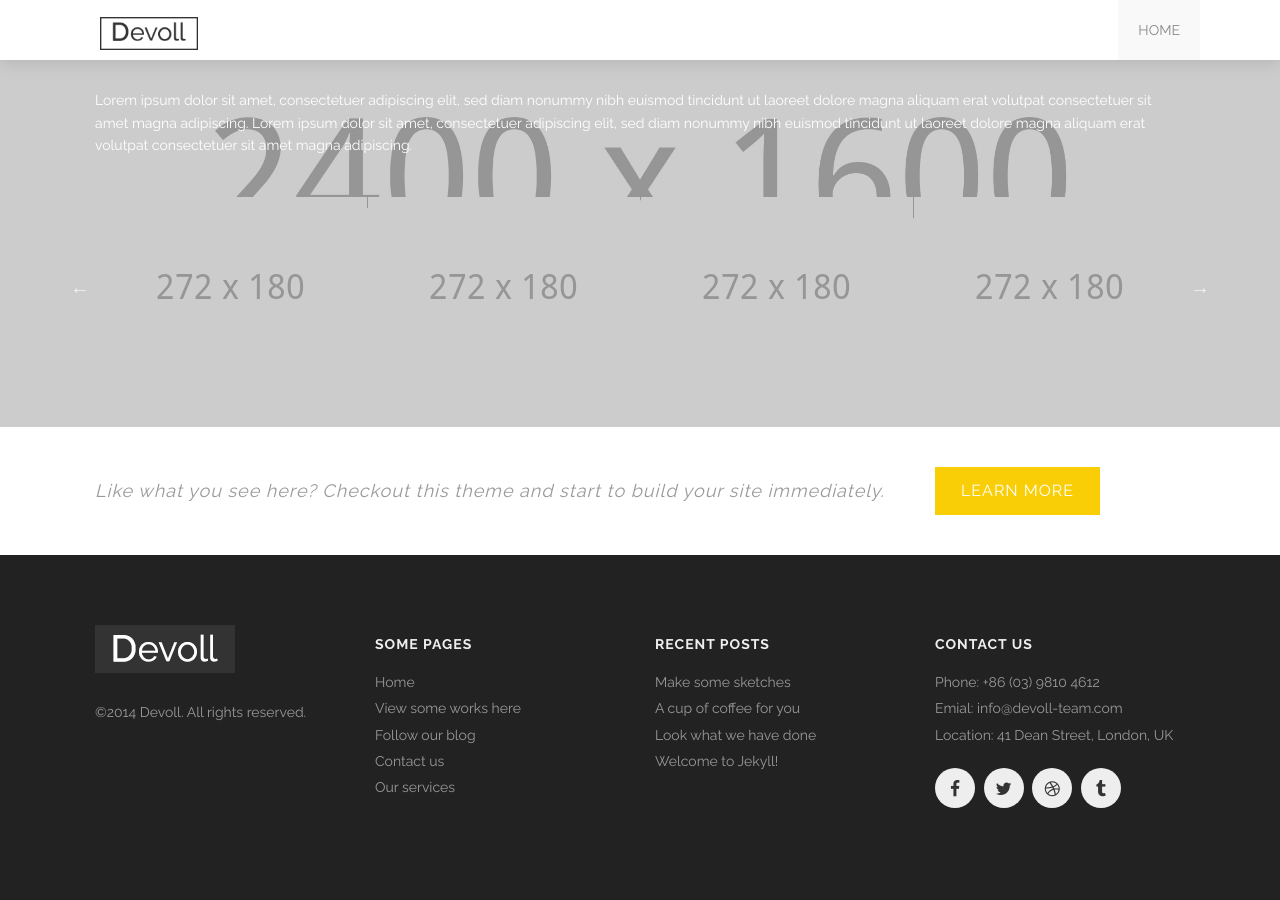
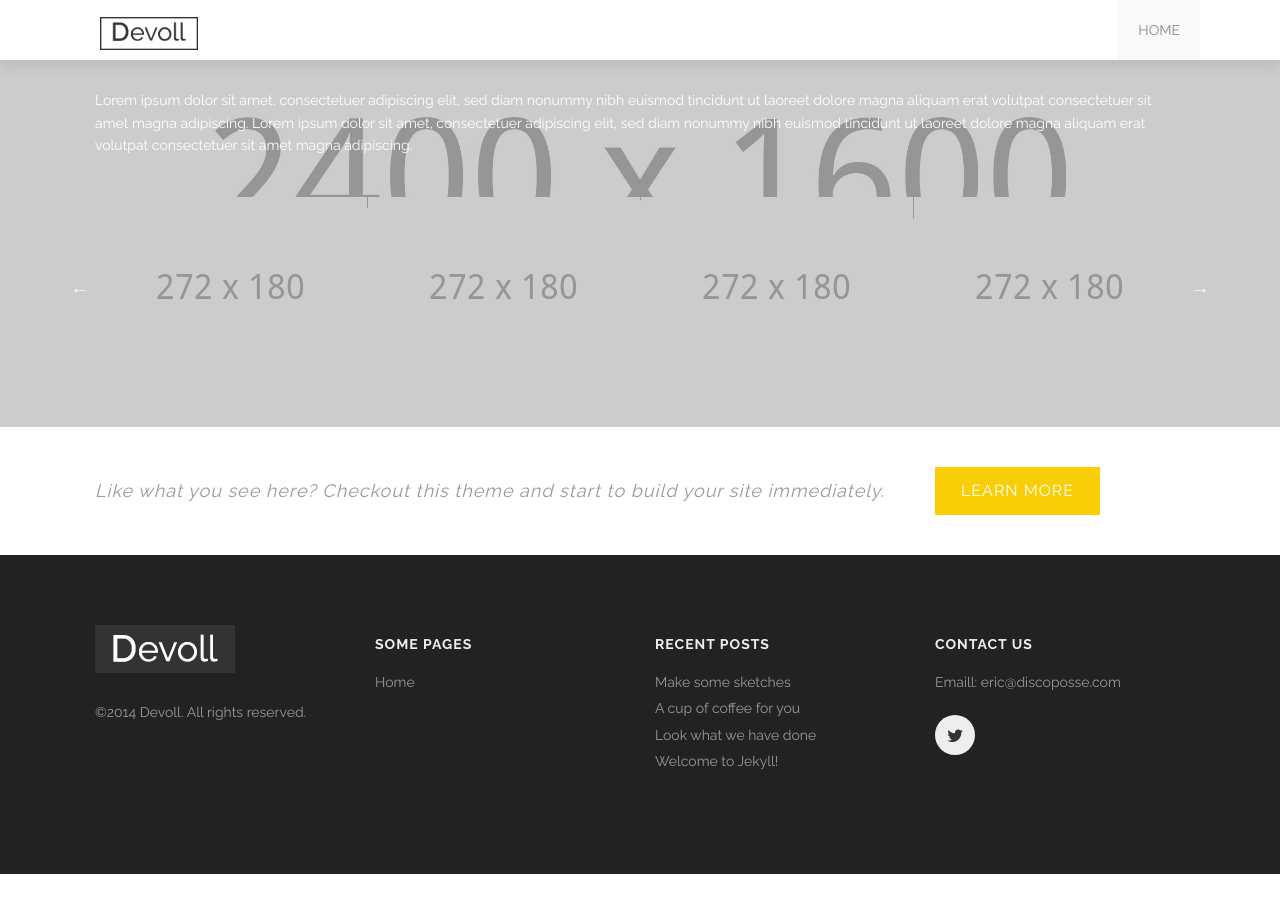
Before and after one commit to VirtualDesignMaster/virtualdesignmaster.github.io, a Jekyll site: the page built from index.html, in a window 1280 px wide and 900 px high, scrolled down 5236 px. Built offline with Jekyll 4.4.1, drawn with Linux system fonts in a browser that asks for light colours; after the commit the page ends 6110 px from its top, so only the background shows below that.

Commit message:
adjusting footer

```diff
--- a/_includes/footer.html
+++ b/_includes/footer.html
@@ -17,10 +17,12 @@
         <h4>Some pages</h4>
         <ul>
           <li><a href="index.html">Home</a></li>
+          <!--
           <li><a href="portfolio.html">View some works here</a></li>
           <li><a href="blog.html">Follow our blog</a></li>
           <li><a href="contact.html">Contact us</a></li>
           <li><a href="services.html">Our services</a></li>
+          -->
         </ul>
       </div>
       <div class='spacing'></div>
@@ -41,30 +43,13 @@
       <div class='spacing'></div>
       <h4>Contact us</h4>
       <ul>
-        <li>Phone: +86 (03) 9810 4612</li>
-        <li>Emial: info@devoll-team.com</li>
-        <li>Location: 41 Dean Street, London, UK</li>
+        <li>Emaill: eric@discoposse.com</li>
       </ul>
       <div class='spacing'></div>
       <ul class='socials'>
         <li>
-          <a href='http://facebook.com'>
-            <i class='fa fa-facebook'></i>
-          </a>
-        </li>
-        <li>
-          <a href='http://twitter.com'>
+          <a href='http://twitter.com/vdmchallenge'>
             <i class='fa fa-twitter'></i>
-          </a>
-        </li>
-        <li>
-          <a href='http://dribbble.com'>
-            <i class='fa fa-dribbble'></i>
-          </a>
-        </li>
-        <li>
-          <a href='http://tumblr.com'>
-            <i class='fa fa-tumblr'></i>
           </a>
         </li>
       </ul>
```
